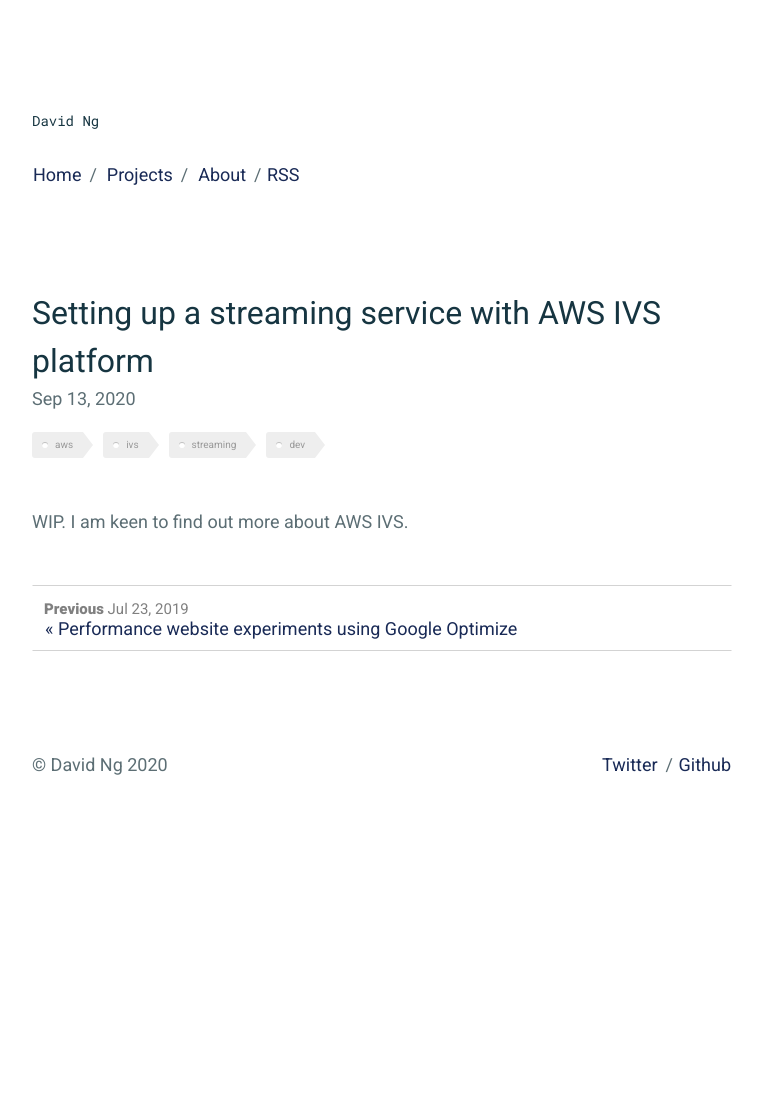
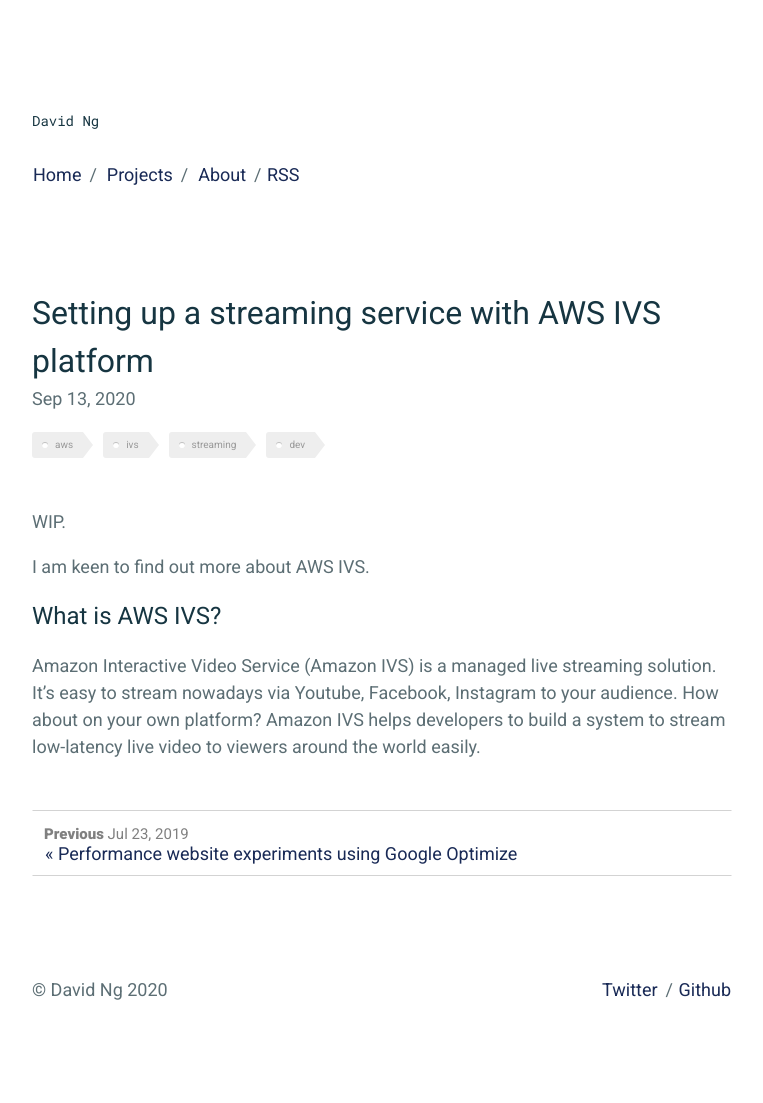
Before and after one commit to david90/paper, a Jekyll site: the page built from _posts/2020-09-13-aws-ivs-video-live-streaming.md, in a window 1280 px wide. Shown: the whole page, without its empty margins (258-1021 px from the left). Built offline with Jekyll 4.4.1, drawn with Linux system fonts in a browser that asks for light colours; comment, search, counter and statistics services are not loaded; before the commit the page ends 900 px from its top, so only the background shows below that.

Commit message:
Write more about aws ivs

```diff
--- a/_posts/2020-09-13-aws-ivs-video-live-streaming.md
+++ b/_posts/2020-09-13-aws-ivs-video-live-streaming.md
@@ -7,4 +7,11 @@
 comments: true
 ---
 
-WIP. I am keen to find out more about AWS IVS.
+
+WIP.
+
+I am keen to find out more about AWS IVS.
+
+## What is AWS IVS?
+Amazon Interactive Video Service (Amazon IVS) is a managed live streaming solution.
+It's easy to stream nowadays via Youtube, Facebook, Instagram to your audience. How about on your own platform? Amazon IVS helps developers to build a system to stream low-latency live video to viewers around the world easily.
```
